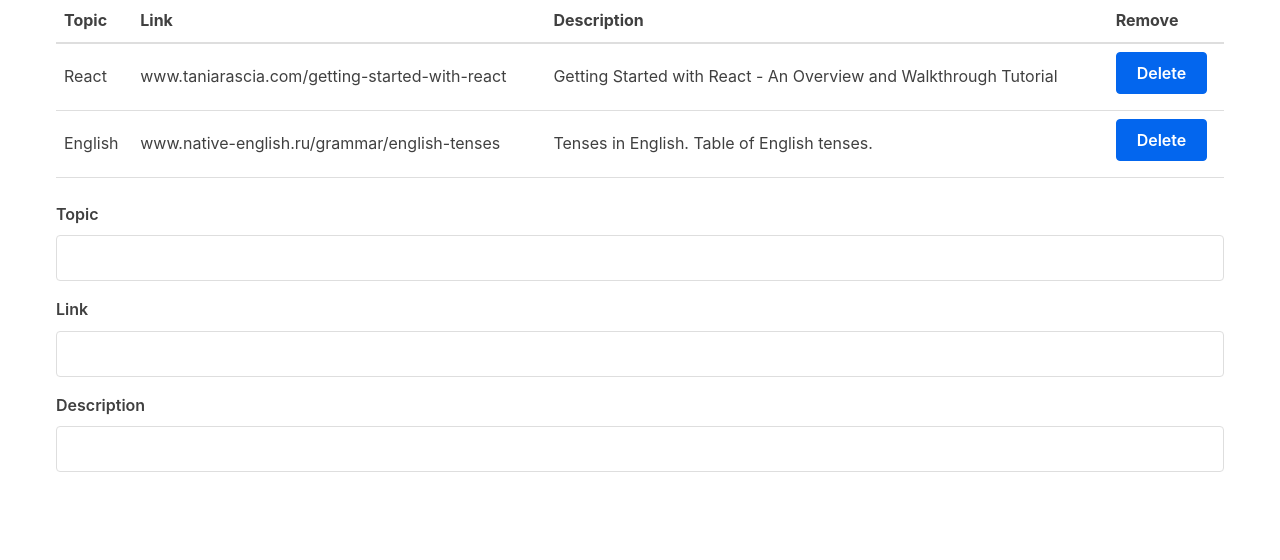
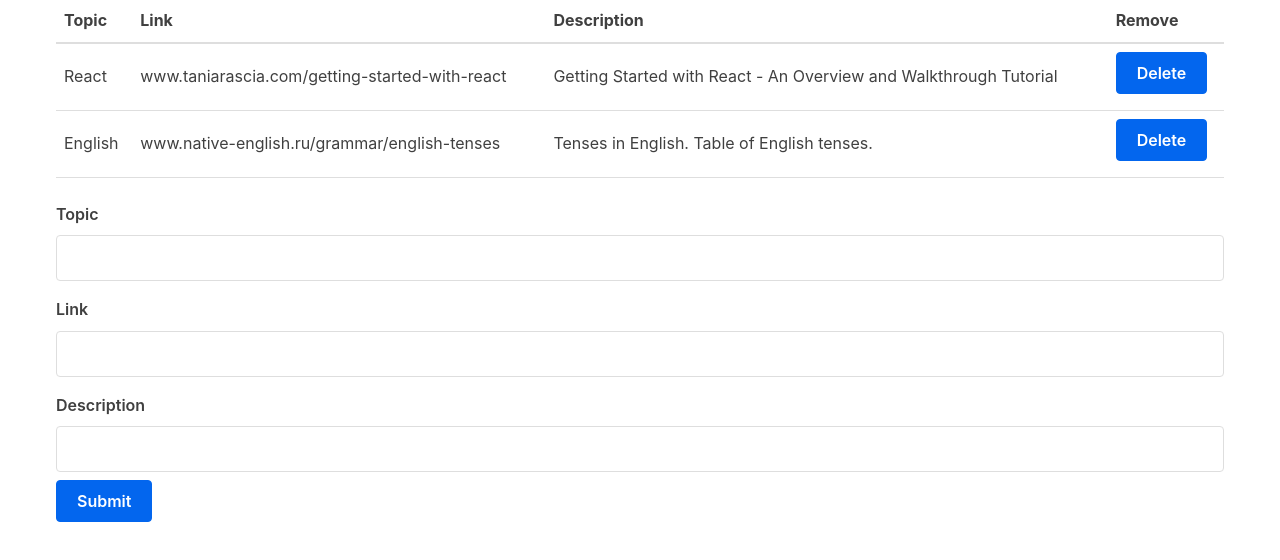
Before and after one commit to YginWhite/react-getting-started-, a React (Create React App) app: page / in a window 1280 px wide. Shown: the top 560 px of the page. Built offline with nearby package versions, Linux system fonts and the light colour scheme.

Commit message:
Add submit functionallity from Form to App state

```diff
--- a/src/App.js
+++ b/src/App.js
@@ -29,12 +29,18 @@ class App extends Component {
 		});
 	}
 
+	handleSubmit = (link) => {
+		this.setState({
+			links: [...this.state.links, link]
+		});
+	}
+
 	render() {
 		const { links } = this.state;
 		return (
 			<div className="container">
-			    <Table linkData={links} removeLink={this.removeLink}/>
-			    <Form />
+			    <Table linkData={links} removeLink={this.removeLink} />
+			    <Form handleSubmit={this.handleSubmit} />
 			</div>
 		);
 	}
--- a/src/Form.js
+++ b/src/Form.js
@@ -20,19 +20,26 @@ class Form extends Component {
 		});
 	}
 
+	submitForm = () => {
+		this.props.handleSubmit(this.state);
+		this.setState(this.initialState);
+	}
+
 	render() {
 		const { topic, link, description } = this.state;
 
 		return (
 			<form action="">
 				<label for="topic">Topic</label>
-				<input type="text" name="topic" value={topic} onChange={this.handleChange}/>
+				<input type="text" name="topic" value={topic} onChange={this.handleChange} />
 
 				<label for="link">Link</label>
-				<input type="text" name="link" value={link} onChange={this.handleChange}/>
+				<input type="text" name="link" value={link} onChange={this.handleChange} />
 
 				<label for="description">Description</label>
-				<input type="text" name="description" value={description} onChange={this.handleChange}/>
+				<input type="text" name="description" value={description} onChange={this.handleChange} />
+
+				<input type="button" value="Submit" onClick={this.submitForm} />
 			</form>
 		);
 	}
```
